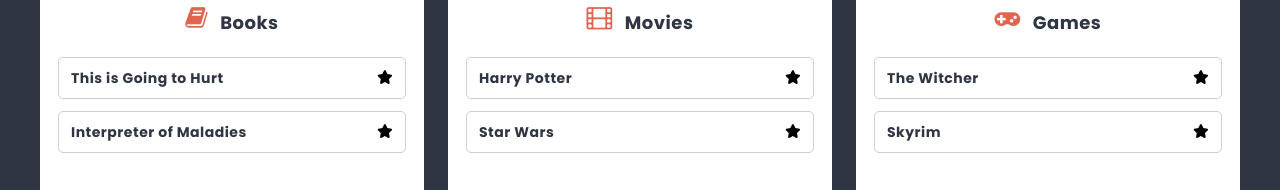
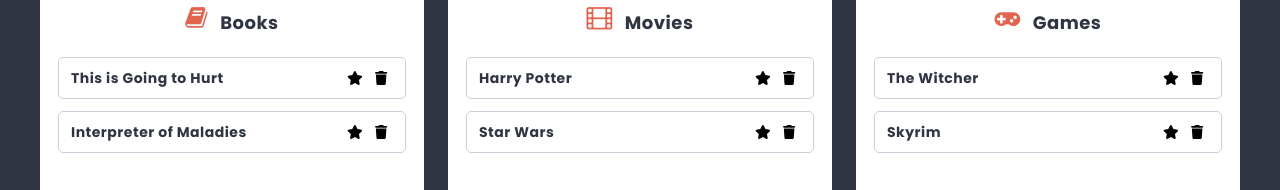
Before and after one commit to dosypinski/react_tut, a React (Create React App) app: page /list/1 in a window 1280 px wide. Shown: the part 414-604 px from the top of the page. Built offline with nearby package versions, Linux system fonts and the light colour scheme.

Commit message:
add removeCard

```diff
--- a/src/components/Card/Card.js
+++ b/src/components/Card/Card.js
@@ -1,9 +1,9 @@
-import { faStar } from '@fortawesome/free-solid-svg-icons';
+import { faStar, faTrash } from '@fortawesome/free-solid-svg-icons';
 import { FontAwesomeIcon } from '@fortawesome/react-fontawesome';
 import styles from './Card.module.scss';
 import clsx from 'clsx';
 import { useDispatch } from 'react-redux';
-import { favoriteToggle } from 'src/redux/cardsRedux';
+import { favoriteToggle, removeCard } from 'src/redux/cardsRedux';
 import { useSelector } from 'react-redux';
 
 const Card = props => {
@@ -14,11 +14,19 @@
         e.preventDefault();
         dispatch(favoriteToggle(cardId))
     };
+    const removeHandler = e => {
+        e.preventDefault();
+        dispatch(removeCard(cardId))
+    }
     const card = useSelector(state => state.cards.filter(card => card.id === cardId));
     const isFavorite = card[0].isFavorite;
     return (
         <li className={styles.card}>{props.title}
-        <FontAwesomeIcon onClick={toggleHandler} className={clsx(styles.icon,  {[styles.isFavorite] : isFavorite })} icon={faStar} /></li>
+            <div>
+                <FontAwesomeIcon onClick={toggleHandler} className={clsx(styles.icon,  {[styles.isFavorite] : isFavorite })} icon={faStar} />
+                <FontAwesomeIcon onClick={removeHandler} className={styles.icon} icon={faTrash} />
+            </div>
+        </li>
     );
 };
 
--- a/src/components/Card/Card.module.scss
+++ b/src/components/Card/Card.module.scss
@@ -16,6 +16,7 @@
     color: black;
     border: none;
     background: none;
+    padding: 0 6px;
 }
 
 .isFavorite {
--- a/src/redux/cardsRedux.js
+++ b/src/redux/cardsRedux.js
@@ -4,24 +4,28 @@
 //selectors
 export const getFilteredCards = ({ cards, searchString }, columnId) => cards
   .filter(card => card.columnId === columnId && strContains(card.title, searchString));
-  export const getFavoriteCards = ({cards}) => cards.filter(card => card.isFavorite);
+export const getFavoriteCards = ({cards}) => cards.filter(card => card.isFavorite);
 
 //actions
 const createActionName = actionName => `/app/cards/${actionName}`;
 const ADD_CARD = createActionName('ADD_CARD');
 const TOGGLE_CARD_FAVORITE = createActionName('TOGGLE_CARD_FAVORITE');
+const REMOVE_CARD = createActionName('REMOVE_CARD');
 
 // action creators
 export const addCard = payload => ({ type: ADD_CARD, payload});
 export const favoriteToggle = payload => ({ type: TOGGLE_CARD_FAVORITE, payload})
+export const removeCard = payload => ({ type: REMOVE_CARD, payload})
 
 
 const cardsReducer = (statePart = [], action) => {
     switch(action.type) {
       case ADD_CARD:
         return [...statePart, { ...action.payload, id: shortid() }];
-      case 'TOGGLE_CARD_FAVORITE':
+      case TOGGLE_CARD_FAVORITE:
         return statePart.map(card => (card.id === action.payload) ? { ...card, isFavorite: !card.isFavorite } : card);
+      case REMOVE_CARD:
+        return statePart.filter(card => (card.id !== action.payload));
       default:
         return statePart;
     }
```
